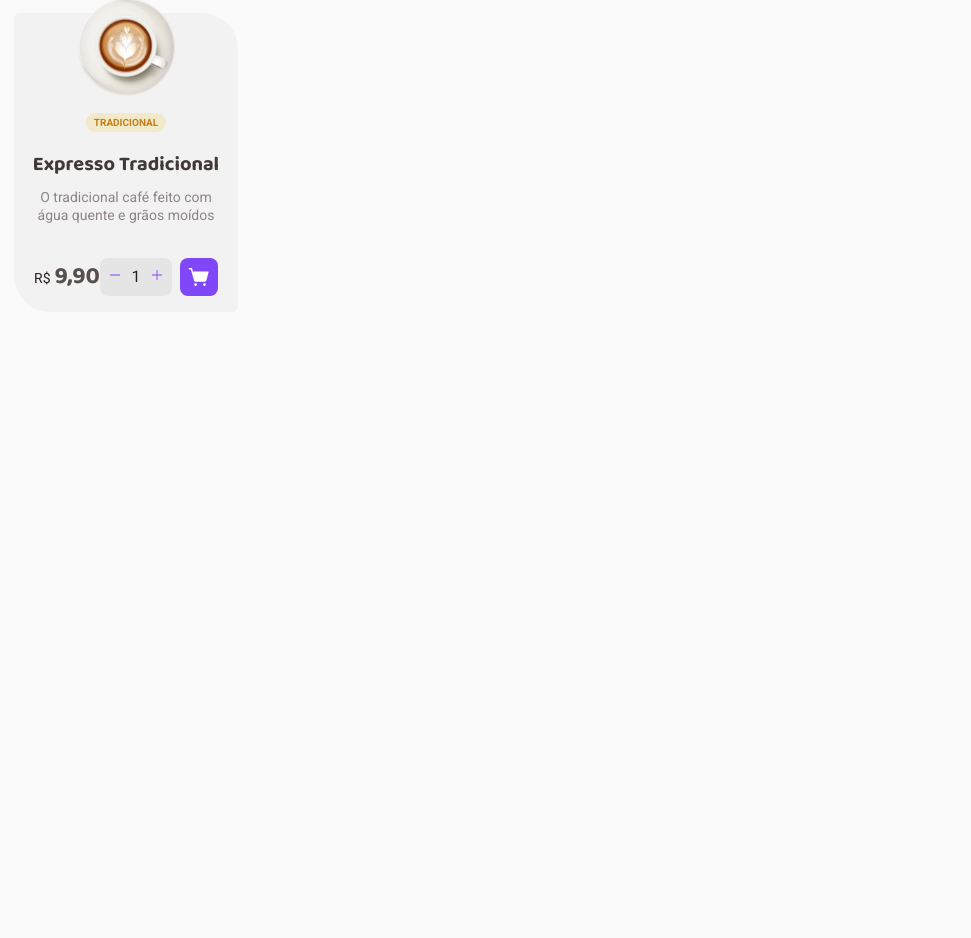
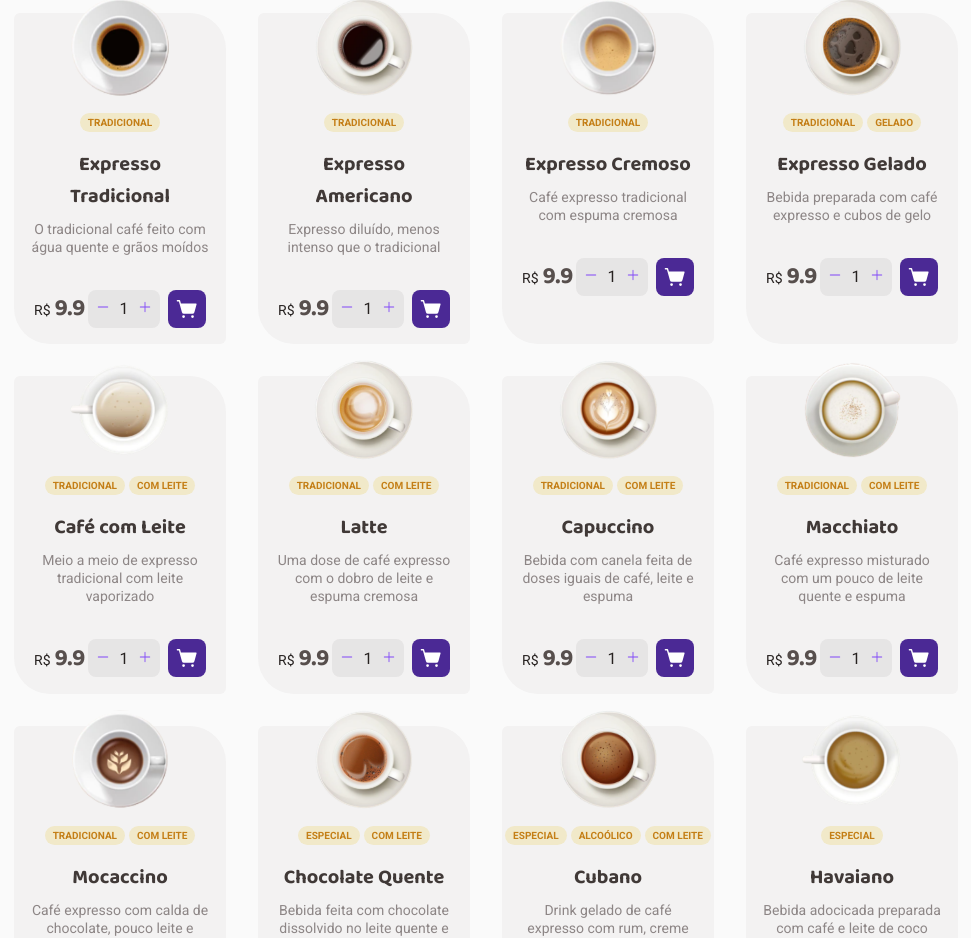
Before and after one commit to lucas-ssv/coffee-delivery-challenge, a React (Vite) app: page / in a window 1280 px wide. Shown: the part 920-1858 px from the top of the page, without its empty margins (154-1125 px from the left). Before the commit the page ends 1264 px from the top, so only its background shows below. Built offline with nearby package versions, Linux system fonts and the light colour scheme.

Commit message:
feat: add coffeeList

```diff
--- a/src/pages/Home/components/CoffeeCardList/components/CoffeeCardItem/index.tsx
+++ b/src/pages/Home/components/CoffeeCardList/components/CoffeeCardItem/index.tsx
@@ -1,24 +1,32 @@
 import { ShoppingCartSimple } from "@phosphor-icons/react";
-import capuccino from '../../../../../../assets/capuccino.svg'
 import { CoffeeCardItemContainer } from "./styles";
 import { Counter } from "../../../../../../components/Counter";
+import { Coffee } from "../../../..";
 
-export function CoffeeCardItem() {
+interface Props {
+  item: Coffee
+}
+
+export function CoffeeCardItem({ item }: Props) {
   return (
     <CoffeeCardItemContainer>
       <div className="card-image">
-        <img src={capuccino} alt="" />
+        <img src={item.coffeeImage} alt="" />
       </div>
-      <div className="card-tag">
-        <span>Tradicional</span>
+      <div className="tags">
+        {item.tags.map(tag => (
+          <div key={tag} className="card-tag">
+            <span>{tag}</span>
+          </div>
+        ))}
       </div>
       <div className="card-content">
-        <strong>Expresso Tradicional</strong>
-        <p>O tradicional café feito com água quente e grãos moídos</p>
+        <strong>{item.name}</strong>
+        <p>{item.description}</p>
         <div className="card-buy">
           <span className="card-product-value">
             R$
-            <span>9,90</span>
+            <span>{item.price}</span>
           </span>
           <div className="card-actions">
             <Counter style={{ height: 38 }} />
--- a/src/pages/Home/components/CoffeeCardList/components/CoffeeCardItem/styles.ts
+++ b/src/pages/Home/components/CoffeeCardList/components/CoffeeCardItem/styles.ts
@@ -15,6 +15,12 @@ export const CoffeeCardItemContainer = styled.li`
     }
   }
 
+  .tags {
+    display: flex;
+    align-items: center;
+    justify-content: center;
+    gap: 0.25rem;
+
     .card-tag {
       display: flex;
       align-items: center;
@@ -28,6 +34,7 @@ export const CoffeeCardItemContainer = styled.li`
         background: ${props => props.theme.colors["yellow-light"]};
         border-radius: 9999px;
         padding: 0.25rem 0.5rem;
+      }
     }
   }
 
@@ -79,7 +86,7 @@ export const CoffeeCardItemContainer = styled.li`
         gap: 0.5rem;
 
         .cart-button {
-          background: ${props => props.theme.colors["purple"]};
+          background: ${props => props.theme.colors["purple-dark"]};
           color: ${props => props.theme.colors.white};
           border-radius: 8px;
           border: 0;
--- a/src/pages/Home/components/CoffeeCardList/index.tsx
+++ b/src/pages/Home/components/CoffeeCardList/index.tsx
@@ -1,10 +1,17 @@
+import { Coffee } from '../..'
 import { CoffeeCardItem } from './components/CoffeeCardItem'
 import { CoffeeCardContainer } from './styles'
 
-export function CoffeeCardList() {
+interface Props {
+  items: Coffee[]
+}
+
+export function CoffeeCardList({ items }: Props) {
   return (
     <CoffeeCardContainer>
-      <CoffeeCardItem />
+      {items.map(item => (
+        <CoffeeCardItem key={item.slug} item={item} />
+      ))}
     </CoffeeCardContainer>
   )
 }
--- a/src/pages/Home/index.tsx
+++ b/src/pages/Home/index.tsx
@@ -1,10 +1,134 @@
 import { HomeContainer, Item, ItemsBanner } from "./styles";
 import banner from '../../assets/banner.svg'
+import expresso from '../../assets/expresso.svg'
+import americano from '../../assets/americano.svg'
+import cremoso from '../../assets/expresso-cremoso.svg'
+import cafeGelado from '../../assets/cafe-gelado.svg'
+import cafeComLeite from '../../assets/cafe-com-leite.svg'
+import latte from '../../assets/latte.svg'
+import capuccino from '../../assets/capuccino.svg'
+import macchiato from '../../assets/macchiato.svg'
+import mocaccino from '../../assets/mocaccino.svg'
+import chocolateQuente from '../../assets/chocolate-quente.svg'
+import cubano from '../../assets/cubano.svg'
+import havaiano from '../../assets/havaiano.svg'
+import arabe from '../../assets/arabe.svg'
+import irlandes from '../../assets/irlandes.svg'
+
 import { Coffee, Package, ShoppingCart, Timer } from "@phosphor-icons/react";
 import { Header } from "../../components/Header";
 import { CoffeeCardList } from "./components/CoffeeCardList";
 
+export interface Coffee {
+  slug: string
+  name: string
+  description: string
+  tags: string[]
+  price: number
+  coffeeImage: string
+}
+
 export function Home() {
+  const coffeeList: Coffee[] = [{
+    slug: 'expresso-tradicional',
+    name: 'Expresso Tradicional',
+    description: 'O tradicional café feito com água quente e grãos moídos',
+    tags: ['tradicional'],
+    price: 9.90,
+    coffeeImage: expresso
+  }, {
+    slug: 'expresso-americano',
+    name: 'Expresso Americano',
+    description: 'Expresso diluído, menos intenso que o tradicional',
+    tags: ['tradicional'],
+    price: 9.90,
+    coffeeImage: americano
+  }, {
+    slug: 'expresso-cremoso',
+    name: 'Expresso Cremoso',
+    description: 'Café expresso tradicional com espuma cremosa',
+    tags: ['tradicional'],
+    price: 9.90,
+    coffeeImage: cremoso
+  }, {
+    slug: 'expresso-gelado',
+    name: 'Expresso Gelado',
+    description: 'Bebida preparada com café expresso e cubos de gelo',
+    tags: ['tradicional', 'gelado'],
+    price: 9.90,
+    coffeeImage: cafeGelado
+  }, {
+    slug: 'cafe-com-leite',
+    name: 'Café com Leite',
+    description: 'Meio a meio de expresso tradicional com leite vaporizado',
+    tags: ['tradicional', 'com leite'],
+    price: 9.90,
+    coffeeImage: cafeComLeite
+  }, {
+    slug: 'latte',
+    name: 'Latte',
+    description: 'Uma dose de café expresso com o dobro de leite e espuma cremosa',
+    tags: ['tradicional', 'com leite'],
+    price: 9.90,
+    coffeeImage: latte
+  }, {
+    slug: 'capuccino',
+    name: 'Capuccino',
+    description: 'Bebida com canela feita de doses iguais de café, leite e espuma',
+    tags: ['tradicional', 'com leite'],
+    price: 9.90,
+    coffeeImage: capuccino
+  }, {
+    slug: 'macchiato',
+    name: 'Macchiato',
+    description: 'Café expresso misturado com um pouco de leite quente e espuma',
+    tags: ['tradicional', 'com leite'],
+    price: 9.90,
+    coffeeImage: macchiato
+  }, {
+    slug: 'mocaccino',
+    name: 'Mocaccino',
+    description: 'Café expresso com calda de chocolate, pouco leite e espuma',
+    tags: ['tradicional', 'com leite'],
+    price: 9.90,
+    coffeeImage: mocaccino
+  }, {
+    slug: 'chocolate-quente',
+    name: 'Chocolate Quente',
+    description: 'Bebida feita com chocolate dissolvido no leite quente e café',
+    tags: ['especial', 'com leite'],
+    price: 9.90,
+    coffeeImage: chocolateQuente
+  }, {
+    slug: 'cubano',
+    name: 'Cubano',
+    description: 'Drink gelado de café expresso com rum, creme de leite e hortelã',
+    tags: ['especial', 'alcoólico', 'com leite'],
+    price: 9.90,
+    coffeeImage: cubano
+  }, {
+    slug: 'havaiano',
+    name: 'Havaiano',
+    description: 'Bebida adocicada preparada com café e leite de coco',
+    tags: ['especial'],
+    price: 9.90,
+    coffeeImage: havaiano
+  }, {
+    slug: 'arabe',
+    name: 'Árabe',
+    description: 'Bebida preparada com grãos de café árabe e especiarias',
+    tags: ['especial'],
+    price: 9.90,
+    coffeeImage: arabe
+  }, {
+    slug: 'irlandes',
+    name: 'Irlandês',
+    description: 'Bebida a base de café, uísque irlandês, açúcar e chantilly',
+    tags: ['especial', 'alcoólico'],
+    price: 9.90,
+    coffeeImage: irlandes
+  }]
+
   return (
     <HomeContainer>
       <Header />
@@ -45,7 +169,7 @@ export function Home() {
       </div>
       <section>
         <h1>Nossos cafés</h1>
-        <CoffeeCardList />
+        <CoffeeCardList items={coffeeList} />
       </section>
     </HomeContainer>
   )
```
Also changed, not shown: src/assets/mocaccino.svg (renamed from src/assets/mochaccino.svg). Lines whose indentation alone changed are shown as unchanged.
